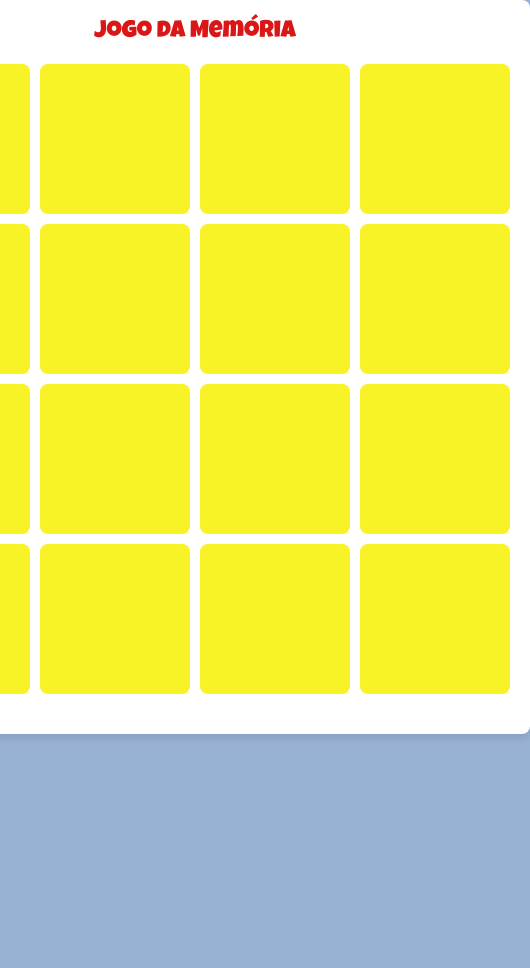
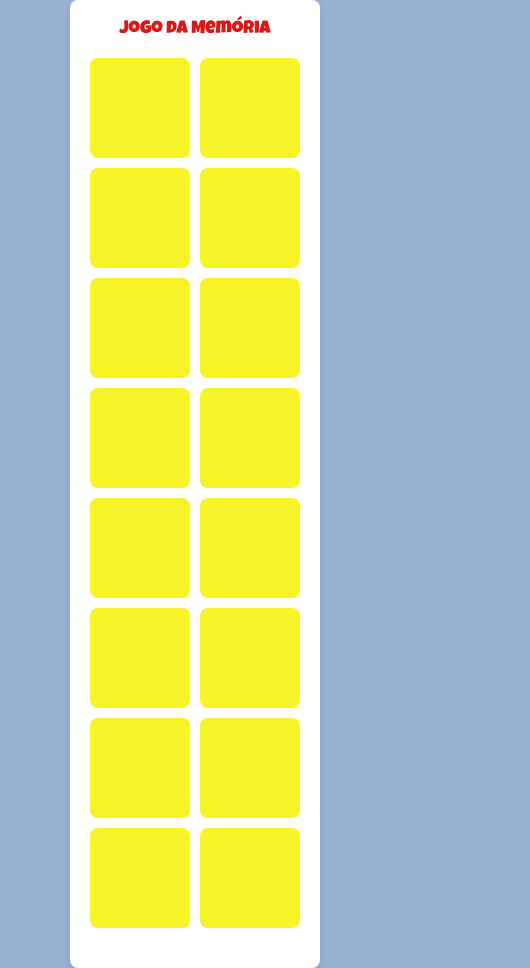
Before and after one commit to Sabrinarantesobrinho/Jogodamemoria, a plain HTML site: page index.html in a window 390 px wide. Shown: the whole page, 530 px wide, since content can reach past the window. Before the commit the page ends 844 px from the top, so only its background shows below. Drawn offline with Linux system fonts and the light colour scheme.

Commit message:
responsividade

```diff
--- a/estilos.css
+++ b/estilos.css
@@ -1,4 +1,3 @@
-
 * {
     margin: 0;
     padding: 0;
@@ -82,3 +81,39 @@ h1 {
     margin-top: 20px;
     font-weight: bold;
 }
+
+/* Media Query para telas menores (como em dispositivos móveis) */
+@media (max-width: 768px) {
+    .game-board {
+        grid-template-columns: repeat(3, 120px); /* Ajusta para 3 colunas em telas menores */
+    }
+
+    .card {
+        width: 120px;
+        height: 120px;
+    }
+
+    h1 {
+        font-size: 20px; /* Reduz o tamanho do título em telas menores */
+    }
+
+    #message {
+        font-size: 16px; /* Ajusta o tamanho da mensagem */
+    }
+}
+
+/* Media Query para telas muito pequenas (ex: smartphones em modo retrato) */
+@media (max-width: 480px) {
+    .game-board {
+        grid-template-columns: repeat(2, 100px); /* Ajusta para 2 colunas em telas muito pequenas */
+    }
+
+    .card {
+        width: 100px;
+        height: 100px;
+    }
+
+    h1 {
+        font-size: 18px; /* Reduz ainda mais o título em telas muito pequenas */
+    }
+}
```
